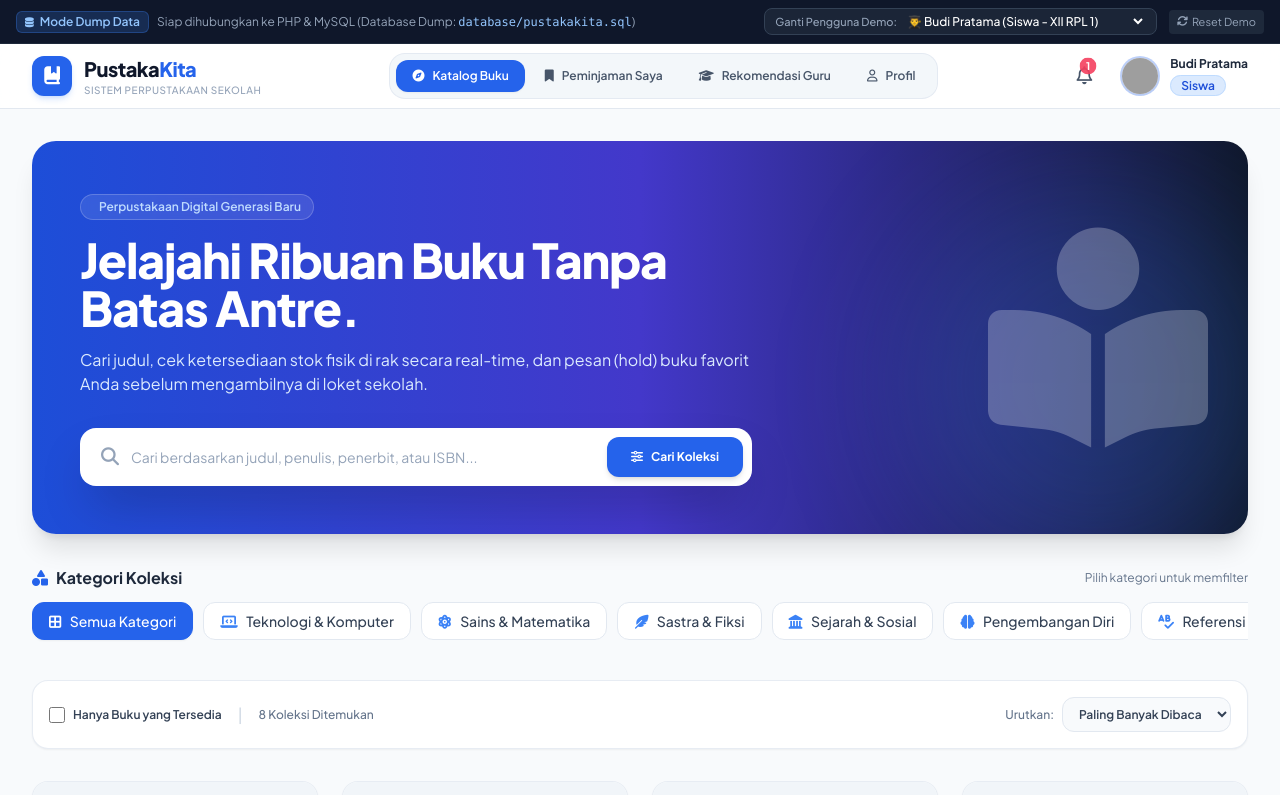
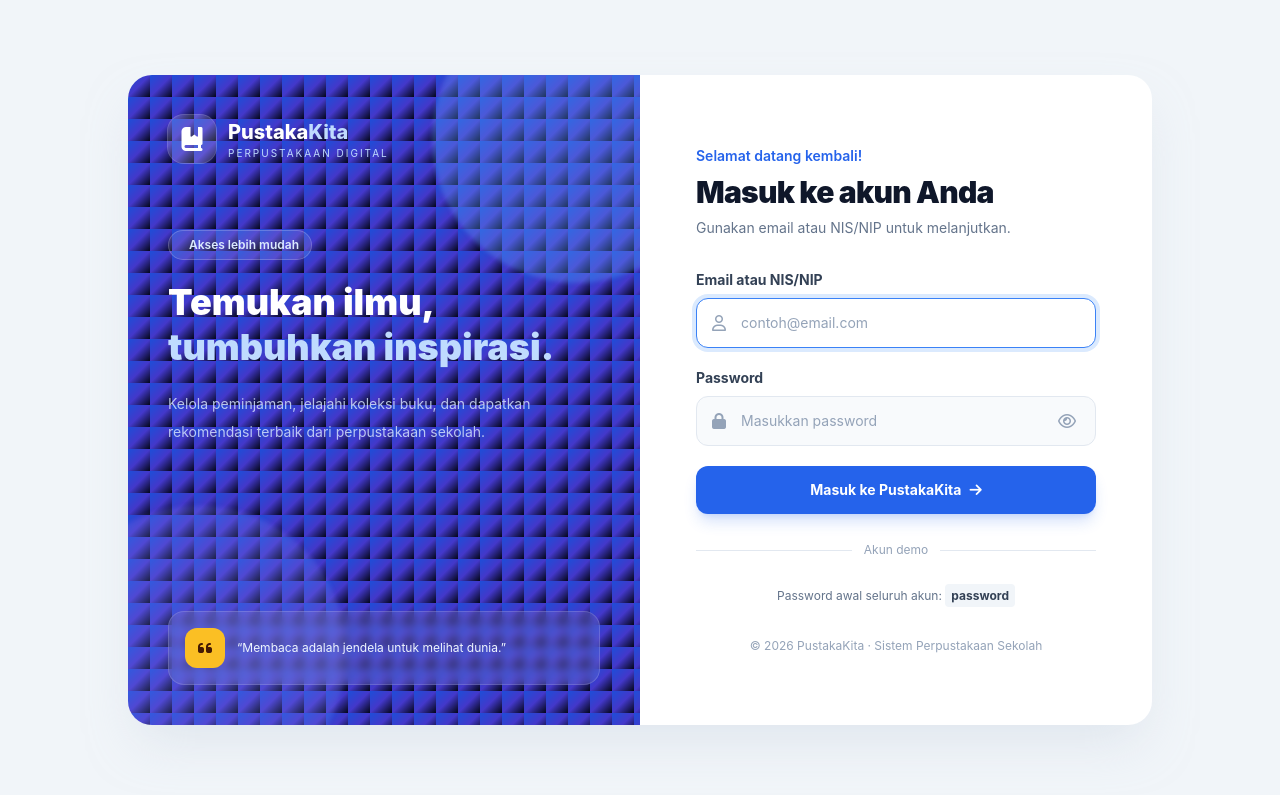
Before and after one commit to Ekasetyapurnamaputra/PustakaKita, a PHP site: page / in a window 1280 px wide. Shown: the top 795 px of the page. Run offline with PHP 8.4, Linux system fonts and the light colour scheme; some libraries are stand-ins or nearby versions; grey boxes are pictures that could not be loaded.

Commit message:
Update project

```diff
--- /dev/null
+++ b/api/auth_me.php
@@ -0,0 +1,5 @@
+<?php
+session_start();
+header('Content-Type: application/json; charset=utf-8');
+if (!isset($_SESSION['user'])) { http_response_code(401); echo json_encode(['success'=>false,'message'=>'Belum login']); exit; }
+echo json_encode(['success'=>true,'user'=>$_SESSION['user']]);
--- a/index.html
+++ b/app.php
@@ -1,3 +1,6 @@
+<?php
+if (session_status() !== PHP_SESSION_ACTIVE) { session_start(); }
+?>
 <!DOCTYPE html>
 <html lang="id">
 <head>
@@ -41,37 +44,6 @@
 </head>
 <body class="bg-slate-50 text-slate-800 min-h-screen flex flex-col antialiased">
 
-  <!-- ============================================================== -->
-  <!-- TOP ANNOUNCEMENT / SIMULATOR BANNER                           -->
-  <!-- ============================================================== -->
-  <div class="bg-slate-900 text-slate-200 text-xs py-2 px-4 border-b border-slate-800">
-    <div class="max-w-7xl mx-auto flex flex-wrap items-center justify-between gap-3">
-      <div class="flex items-center gap-2">
-        <span class="inline-flex items-center gap-1.5 px-2 py-0.5 rounded-md bg-blue-500/20 text-blue-300 font-semibold border border-blue-500/30">
-          <i class="fa-solid fa-database text-[10px]"></i> Mode Dump Data
-        </span>
-        <span class="hidden sm:inline text-slate-400">Siap dihubungkan ke PHP & MySQL (Database Dump: <code class="text-blue-300 font-mono">database/pustakakita.sql</code>)</span>
-      </div>
-
-      <div class="flex items-center gap-3 ml-auto">
-        <!-- Role Simulator Dropdown -->
-        <div class="flex items-center gap-1.5 bg-slate-800/80 px-2.5 py-1 rounded-lg border border-slate-700">
-          <label for="role-quick-switcher" class="text-slate-400 text-[11px] font-medium hidden md:inline">Ganti Pengguna Demo:</label>
-          <select id="role-quick-switcher" class="bg-transparent text-white font-medium text-xs focus:outline-none cursor-pointer">
-            <option value="3" class="bg-slate-900 text-white">👨‍🎓 Budi Pratama (Siswa - XII RPL 1)</option>
-            <option value="4" class="bg-slate-900 text-white">👩‍🎓 Siti Nurhaliza (Siswa - XI IPA 2)</option>
-            <option value="2" class="bg-slate-900 text-white">👨‍🏫 Drs. Hendra Gunawan (Guru Bahasa)</option>
-            <option value="1" class="bg-slate-900 text-white">👩‍💼 Dewi Sartika (Pustakawan / Admin)</option>
-          </select>
-        </div>
-
-        <!-- Reset Button -->
-        <button id="btn-reset-dump-data" class="text-[11px] text-slate-400 hover:text-white transition flex items-center gap-1 px-2 py-1 rounded bg-slate-800 hover:bg-slate-700" title="Reset ke data awal">
-          <i class="fa-solid fa-arrows-rotate"></i> <span class="hidden sm:inline">Reset Demo</span>
-        </button>
-      </div>
-    </div>
-  </div>
 
   <!-- ============================================================== -->
   <!-- MAIN NAVBAR                                                    -->
@@ -137,6 +109,8 @@
 
       </div>
     </div>
+
+    <a href="auth/logout.php" class="inline-flex items-center justify-center gap-2 rounded-xl border border-rose-200 bg-rose-50 px-3 py-2 text-xs font-bold text-rose-600 transition hover:bg-rose-600 hover:text-white" title="Logout"><i class="fa-solid fa-right-from-bracket"></i><span class="hidden sm:inline">Logout</span></a>
 
     <!-- Mobile Navigation Bar -->
     <div class="md:hidden border-t border-slate-200 bg-white px-2 py-2 flex items-center justify-around text-xs">
@@ -847,6 +821,9 @@
   </div>
 
   <!-- Application Scripts -->
+  <script>
+    window.AUTH_USER = <?= json_encode($_SESSION['user'] ?? null, JSON_HEX_TAG | JSON_HEX_APOS | JSON_HEX_QUOT | JSON_HEX_AMP) ?>;
+  </script>
   <script src="assets/js/data-dump.js"></script>
   <script src="assets/js/app.js"></script>
 </body>
--- a/assets/js/app.js
+++ b/assets/js/app.js
@@ -29,7 +29,18 @@ document.addEventListener('DOMContentLoaded', () => {
 
   // Current User Management
   function updateCurrentUser() {
-    state.currentUser = window.PustakaDB.getCurrentUser();
+    // User dari session PHP menjadi sumber identitas utama.
+    const sessionUser = window.AUTH_USER;
+    const dumpUser = sessionUser ? window.PustakaDB.getUsers().find(u => u.id_user === Number(sessionUser.id_user)) : null;
+    state.currentUser = sessionUser ? { ...(dumpUser || {}), ...sessionUser } : window.PustakaDB.getCurrentUser();
+    if (!state.currentUser) {
+      window.location.href = 'index.php';
+      return;
+    }
+    // Sinkronkan data dump agar fitur UI lama tetap dapat berjalan.
+    if (window.PustakaDB.getCurrentUserId() !== state.currentUser.id_user) {
+      window.PustakaDB.setCurrentUserId(state.currentUser.id_user);
+    }
 
     // Update Header Profile
     const avatarEl = el('nav-user-avatar');
--- a/assets/js/data-dump.js
+++ b/assets/js/data-dump.js
@@ -391,17 +391,54 @@ class PustakaDBEngine {
   }
 
   getCurrentUserId() {
-    return parseInt(localStorage.getItem(this.CURRENT_USER_KEY) || '3', 10);
+    const val = localStorage.getItem(this.CURRENT_USER_KEY);
+    return val ? parseInt(val, 10) : null;
   }
 
   getCurrentUser() {
     const users = this.getUsers();
     const id = this.getCurrentUserId();
-    return users.find(u => u.id_user === id) || users[2];
+    if (!id) return null;
+    return users.find(u => u.id_user === id) || null;
   }
 
   setCurrentUserId(id) {
-    localStorage.setItem(this.CURRENT_USER_KEY, id.toString());
+    if (id === null || id === 0) {
+      localStorage.removeItem(this.CURRENT_USER_KEY);
+    } else {
+      localStorage.setItem(this.CURRENT_USER_KEY, id.toString());
+    }
+  }
+
+  login(identifier, password) {
+    const users = this.getUsers();
+    const cleanId = identifier.trim().toLowerCase();
+    const user = users.find(u =>
+      u.email.toLowerCase() === cleanId ||
+      u.nis_nip.toLowerCase() === cleanId ||
+      u.nama_lengkap.toLowerCase().includes(cleanId)
+    );
+
+    if (!user) {
+      return { success: false, message: 'Akun dengan Email / NIS / NIP tersebut tidak ditemukan.' };
+    }
+
+    if (user.status_aktif !== 'aktif') {
+      return { success: false, message: 'Akun Anda sedang tidak aktif atau disuspend.' };
+    }
+
+    // Set current user session
+    this.setCurrentUserId(user.id_user);
+    return { success: true, user: user, message: `Login berhasil sebagai ${user.nama_lengkap} (${user.role.toUpperCase()})` };
+  }
+
+  logout() {
+    localStorage.removeItem(this.CURRENT_USER_KEY);
+    return { success: true, message: 'Berhasil keluar (Logout).' };
+  }
+
+  isLoggedIn() {
+    return this.getCurrentUserId() !== null && this.getCurrentUser() !== null;
   }
 
   // --- Categories & Raks ---
--- /dev/null
+++ b/auth/logout.php
@@ -0,0 +1,6 @@
+<?php
+session_start();
+$_SESSION = [];
+if (ini_get('session.use_cookies')) { $params = session_get_cookie_params(); setcookie(session_name(), '', time()-42000, $params['path'], $params['domain'], $params['secure'], $params['httponly']); }
+session_destroy();
+header('Location: ../index.php'); exit;
--- /dev/null
+++ b/index.php
@@ -0,0 +1,58 @@
+<?php
+session_start();
+if (!isset($_SESSION['user'])): ?>
+<!doctype html>
+<html lang="id">
+<head>
+  <meta charset="utf-8">
+  <meta name="viewport" content="width=device-width, initial-scale=1">
+  <title>Login | PustakaKita</title>
+  <script src="https://cdn.tailwindcss.com"></script>
+  <link rel="stylesheet" href="https://cdnjs.cloudflare.com/ajax/libs/font-awesome/6.5.1/css/all.min.css">
+  <style>
+    body { font-family: Inter, ui-sans-serif, system-ui, sans-serif; }
+    .book-pattern { background-image: radial-gradient(rgba(255,255,255,.12) 1px, transparent 1px); background-size: 22px 22px; }
+    .blob { filter: blur(2px); animation: float 7s ease-in-out infinite; }
+    @keyframes float { 50% { transform: translate(12px,-14px) scale(1.04); } }
+  </style>
+</head>
+<body class="min-h-screen bg-slate-100 text-slate-800">
+  <main class="min-h-screen flex items-center justify-center p-4 sm:p-6">
+    <div class="w-full max-w-5xl overflow-hidden rounded-3xl bg-white shadow-2xl shadow-slate-300/50 lg:grid lg:grid-cols-2">
+      <section class="relative hidden min-h-[650px] overflow-hidden bg-gradient-to-br from-blue-700 via-indigo-700 to-slate-950 p-10 text-white lg:flex lg:flex-col lg:justify-between book-pattern">
+        <div class="blob absolute -right-20 -top-20 h-72 w-72 rounded-full bg-blue-400/30"></div>
+        <div class="blob absolute -bottom-20 -left-20 h-72 w-72 rounded-full bg-indigo-400/20" style="animation-delay:1.5s"></div>
+        <div class="relative z-10">
+          <div class="mb-16 flex items-center gap-3">
+            <div class="flex h-12 w-12 items-center justify-center rounded-2xl bg-white/15 text-2xl ring-1 ring-white/25"><i class="fa-solid fa-book-bookmark"></i></div>
+            <div><div class="text-xl font-extrabold">Pustaka<span class="text-blue-200">Kita</span></div><div class="text-[10px] uppercase tracking-[.2em] text-blue-200">Perpustakaan Digital</div></div>
+          </div>
+          <span class="inline-flex items-center gap-2 rounded-full border border-white/20 bg-white/10 px-3 py-1.5 text-xs font-semibold text-blue-100"><i class="fa-solid fa-sparkles text-amber-300"></i> Akses lebih mudah</span>
+          <h1 class="mt-5 text-4xl font-black leading-tight">Temukan ilmu,<br><span class="text-blue-200">tumbuhkan inspirasi.</span></h1>
+          <p class="mt-5 max-w-sm text-sm leading-7 text-blue-100/80">Kelola peminjaman, jelajahi koleksi buku, dan dapatkan rekomendasi terbaik dari perpustakaan sekolah.</p>
+        </div>
+        <div class="relative z-10 rounded-2xl border border-white/15 bg-white/10 p-4 backdrop-blur-sm"><div class="flex items-center gap-3"><div class="flex h-10 w-10 items-center justify-center rounded-xl bg-amber-400 text-amber-950"><i class="fa-solid fa-quote-left"></i></div><p class="text-xs leading-5 text-blue-50">“Membaca adalah jendela untuk melihat dunia.”</p></div></div>
+      </section>
+      <section class="flex min-h-[650px] items-center p-6 sm:p-10 lg:p-14">
+        <div class="w-full max-w-md mx-auto">
+          <div class="mb-8 lg:hidden"><div class="flex items-center gap-3"><div class="flex h-11 w-11 items-center justify-center rounded-xl bg-blue-600 text-xl text-white"><i class="fa-solid fa-book-bookmark"></i></div><div class="text-xl font-extrabold">Pustaka<span class="text-blue-600">Kita</span></div></div></div>
+          <div class="mb-8"><p class="mb-2 text-sm font-semibold text-blue-600">Selamat datang kembali!</p><h2 class="text-3xl font-black tracking-tight text-slate-900">Masuk ke akun Anda</h2><p class="mt-2 text-sm text-slate-500">Gunakan email atau NIS/NIP untuk melanjutkan.</p></div>
+          <?php if (isset($_GET['error'])): ?><div class="mb-5 flex items-start gap-3 rounded-xl border border-red-200 bg-red-50 p-3.5 text-sm text-red-700"><i class="fa-solid fa-circle-exclamation mt-0.5"></i><span><?=htmlspecialchars($_GET['error'])?></span></div><?php endif; ?>
+          <form method="post" action="auth/login.php" class="space-y-5" id="login-form">
+            <div><label for="identifier" class="mb-2 block text-sm font-bold text-slate-700">Email atau NIS/NIP</label><div class="relative"><i class="fa-regular fa-user pointer-events-none absolute left-4 top-1/2 -translate-y-1/2 text-slate-400"></i><input id="identifier" name="identifier" type="text" autocomplete="username" required autofocus placeholder="contoh@email.com" class="w-full rounded-xl border border-slate-200 bg-slate-50 py-3.5 pl-11 pr-4 text-sm outline-none transition placeholder:text-slate-400 focus:border-blue-500 focus:bg-white focus:ring-4 focus:ring-blue-100"></div></div>
+            <div><div class="mb-2 flex items-center justify-between"><label for="password" class="block text-sm font-bold text-slate-700">Password</label></div><div class="relative"><i class="fa-solid fa-lock pointer-events-none absolute left-4 top-1/2 -translate-y-1/2 text-slate-400"></i><input id="password" name="password" type="password" autocomplete="current-password" required placeholder="Masukkan password" class="w-full rounded-xl border border-slate-200 bg-slate-50 py-3.5 pl-11 pr-12 text-sm outline-none transition placeholder:text-slate-400 focus:border-blue-500 focus:bg-white focus:ring-4 focus:ring-blue-100"><button type="button" id="toggle-password" aria-label="Tampilkan password" class="absolute right-3 top-1/2 -translate-y-1/2 rounded-lg p-2 text-slate-400 hover:bg-slate-200 hover:text-slate-700"><i class="fa-regular fa-eye"></i></button></div></div>
+            <button id="login-button" type="submit" class="flex w-full items-center justify-center gap-2 rounded-xl bg-blue-600 py-3.5 text-sm font-bold text-white shadow-lg shadow-blue-600/20 transition hover:bg-blue-700 hover:shadow-blue-600/30 focus:outline-none focus:ring-4 focus:ring-blue-200"><span>Masuk ke PustakaKita</span><i class="fa-solid fa-arrow-right"></i></button>
+          </form>
+          <div class="my-7 flex items-center gap-3"><div class="h-px flex-1 bg-slate-200"></div><span class="text-xs text-slate-400">Akun demo</span><div class="h-px flex-1 bg-slate-200"></div></div><p class="text-center text-xs leading-5 text-slate-500">Password awal seluruh akun: <span class="rounded bg-slate-100 px-1.5 py-1 font-bold text-slate-700">password</span></p><p class="mt-8 text-center text-xs text-slate-400">© <?=date('Y')?> PustakaKita · Sistem Perpustakaan Sekolah</p>
+        </div>
+      </section>
+    </div>
+  </main>
+  <script>
+    const toggle = document.getElementById('toggle-password'), password = document.getElementById('password');
+    toggle.addEventListener('click', () => { const visible = password.type === 'text'; password.type = visible ? 'password' : 'text'; toggle.innerHTML = visible ? '<i class="fa-regular fa-eye"></i>' : '<i class="fa-regular fa-eye-slash"></i>'; toggle.setAttribute('aria-label', visible ? 'Tampilkan password' : 'Sembunyikan password'); });
+    document.getElementById('login-form').addEventListener('submit', () => { const button = document.getElementById('login-button'); button.disabled = true; button.classList.add('opacity-75'); button.querySelector('span').textContent = 'Memproses...'; button.querySelector('i').className = 'fa-solid fa-spinner fa-spin'; });
+  </script>
+</body>
+</html>
+<?php exit; endif; require __DIR__ . '/app.php';
```
Also changed, not shown: api/buku.php (added, +15 -0 lines), api/guard.php (added, +11 -0 lines), auth/login.php (added, +16 -0 lines), config/koneksi.php (added, +12 -0 lines).
